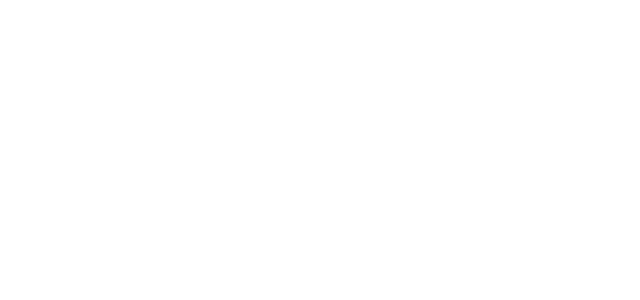
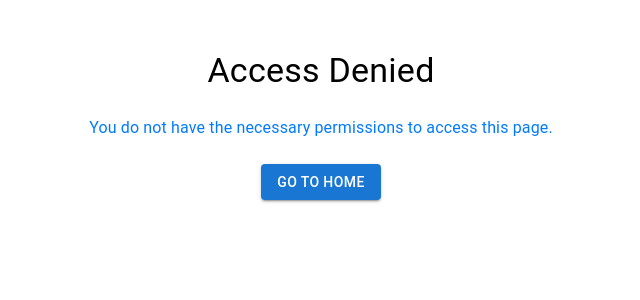
Before and after one commit to jawdonchan/CRUD, a React (Create React App) app in the folder client/: page /AccessDenied in a window 1280 px wide. Before the commit this address had no page. Shown: the top 300 px of the page, without its empty margins (319-959 px from the left). Built offline with nearby package versions, Linux system fonts and the light colour scheme.

Commit message:
access-denied page

```diff
--- a/client/src/App.js
+++ b/client/src/App.js
@@ -22,6 +22,7 @@
 import ChooseSeating from "./pages/seating/chooseseat.jsx";
 import Seatinglist from "./pages/seating/seatinglist.jsx";
 import UpdateEvent from "./pages/events/updateEvent.jsx"
+import AccessDenied from "./pages/user/access-denied.jsx"
 
 function App() {
   return (
@@ -56,6 +57,7 @@
         <Route path="/Excel/:id" element={<Excel/>}></Route>
         <Route path="/ExcelExport" element={<ExcelExport/>}></Route>
         <Route path="/StudentExport" element={<StudentExport/>}></Route>
+        <Route path="/AccessDenied" element={<AccessDenied/>}></Route>
       </Routes>
       </BrowserRouter>
     </div>
--- a/client/src/pages/upload-export/ExcelExport.jsx
+++ b/client/src/pages/upload-export/ExcelExport.jsx
@@ -32,7 +32,7 @@
 import Button from '@mui/material/Button';
 import ExportModal from './ExportModal';
 import Navbar from '../navigationbar';
-
+import Denied from '../user/access-denied';
 const MainPage = () => {
   const [modalOpen, setModalOpen] = useState(false);
   const userRole = sessionStorage.getItem("role");
@@ -67,7 +67,8 @@
 
       {userRole !== "Admin" && (
         <div>
-          <p>Access denied. User is not an admin.</p>
+          {/* <p>Access denied. User is not an admin.</p> */}
+          <Denied></Denied>
           {/* You can redirect here as well if needed */}
         </div>
       )}
--- /dev/null
+++ b/client/src/pages/user/access-denied.jsx
@@ -0,0 +1,25 @@
+// AccessDenied.js
+
+import React from 'react';
+import { Link } from 'react-router-dom';
+import Button from '@mui/material/Button';
+import Typography from '@mui/material/Typography';
+import Stack from '@mui/material/Stack';
+
+const AccessDenied = () => {
+  return (
+    <div style={{ textAlign: 'center', marginTop: '50px' }}>
+      <Stack spacing={3} alignItems="center">
+        <Typography variant="h4">Access Denied</Typography>
+        <Typography>
+          You do not have the necessary permissions to access this page.
+        </Typography>
+        <Link to="/event">
+          <Button variant="contained">Go to Home</Button>
+        </Link>
+      </Stack>
+    </div>
+  );
+};
+
+export default AccessDenied;
```
